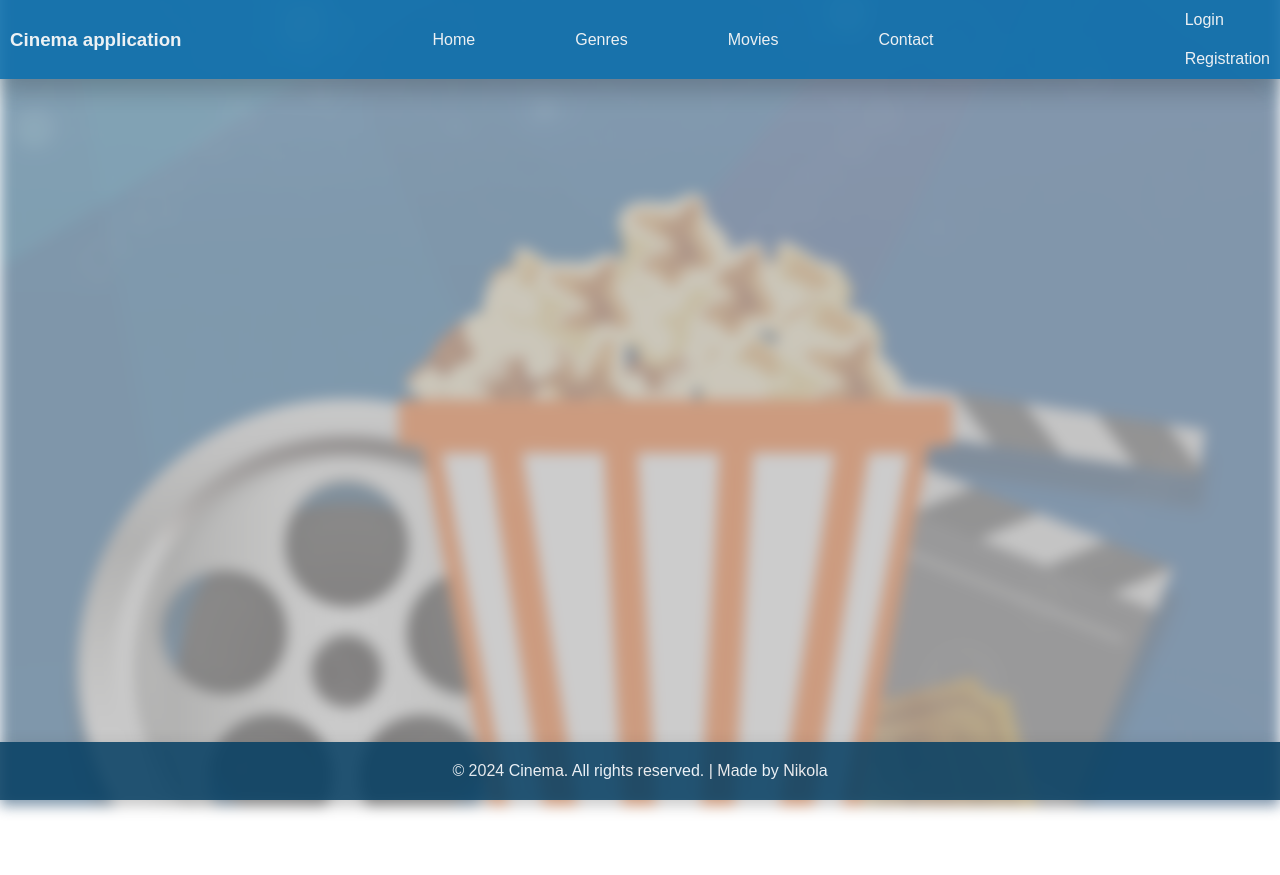
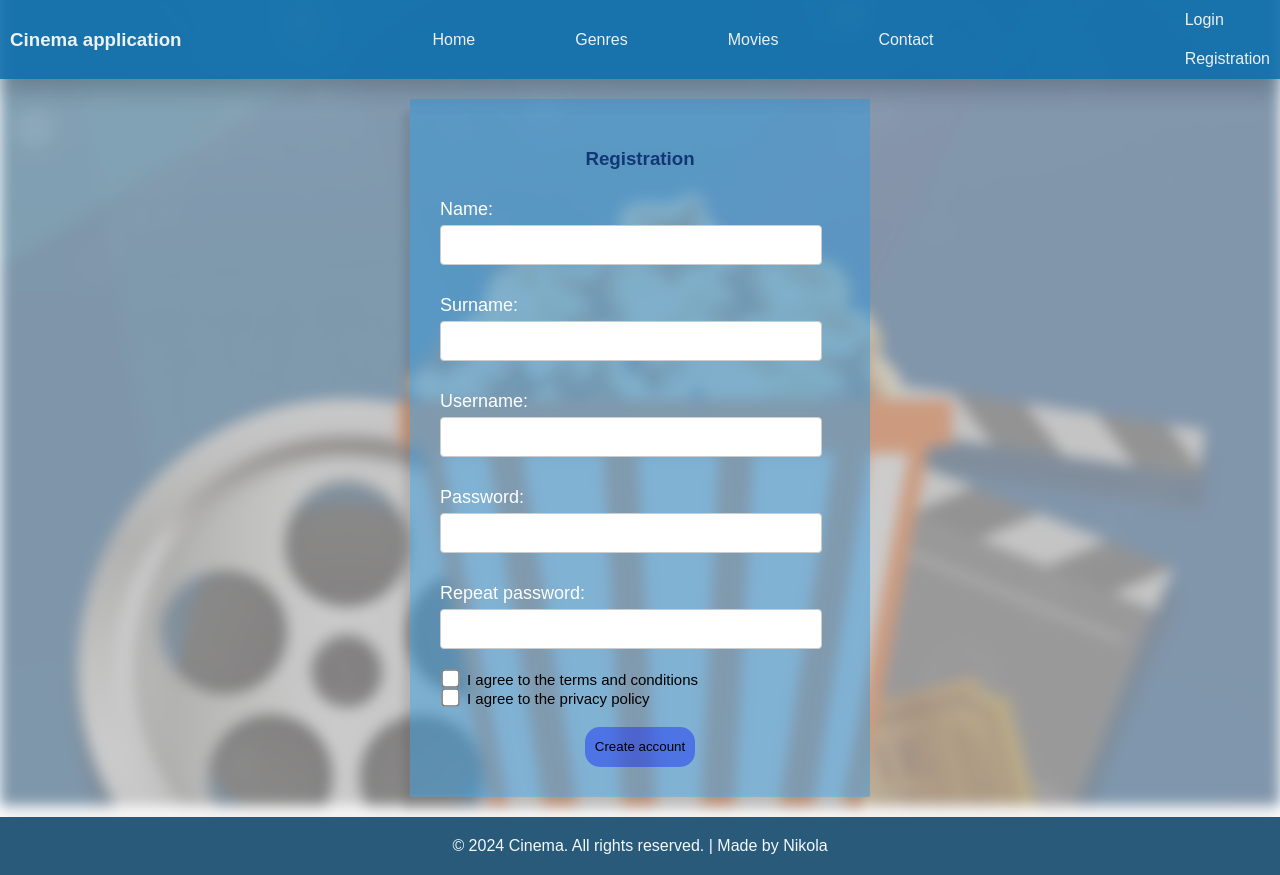
Before and after one commit to nikola100sic/cinema, a React (Create React App) app in the folder cinemaProject/frontend/: page /registration in a window 1280 px wide. Before the commit the page ends 800 px from the top, so only its background shows below. Built offline with nearby package versions, Linux system fonts and the light colour scheme.

Commit message:
added temp changes to this branch

```diff
--- a/cinemaProject/frontend/src/App.tsx
+++ b/cinemaProject/frontend/src/App.tsx
@@ -12,6 +12,10 @@ import GenreAddPage from './pages/genres/GenreAddPage';
 import GenreEditPage from './pages/genres/GenreEditPage';
 import Home from './pages/home/Home';
 import ScreeningAddPage from './pages/screenings/ScreeningAddPage';
+import Contact from './pages/contact/ContactPage';
+import ContactPage from './pages/contact/ContactPage';
+import LoginPage from './pages/auth/LoginPage';
+import RegistrationPage from './pages/auth/RegistrationPage';
 
 function App() {
   return (
@@ -28,6 +32,9 @@ function App() {
             <Route path="/movies/add" element={<MovieAddPage />} />
             <Route path="/movies/edit/:id" element={<MovieEditPage />} />
             <Route path="/screenings/add" element={<ScreeningAddPage />} />
+            <Route path="/contact" element={<ContactPage />} />
+            <Route path="/login" element={<LoginPage />} />
+            <Route path="/registration" element={<RegistrationPage />} />
           </Routes>
         </Layout>
       </Router>
--- /dev/null
+++ b/cinemaProject/frontend/src/pages/auth/LoginPage.tsx
@@ -0,0 +1,26 @@
+import React from 'react';
+import {
+  AuthFormContainer,
+  AuthFormInput,
+  AuthFormTitle,
+  ButtonContainer,
+  FormLabel,
+} from '../../components/shared/forms/Forms.styled';
+import Button from '../../components/shared/button/Button';
+
+const LoginPage = () => {
+  return (
+    <AuthFormContainer>
+      <AuthFormTitle>Login</AuthFormTitle>
+      <FormLabel>Username: </FormLabel>
+      <AuthFormInput></AuthFormInput>
+      <FormLabel>Password: </FormLabel>
+      <AuthFormInput></AuthFormInput>
+      <ButtonContainer>
+        <Button text="Login" type="submit" />
+      </ButtonContainer>
+    </AuthFormContainer>
+  );
+};
+
+export default LoginPage;
--- /dev/null
+++ b/cinemaProject/frontend/src/pages/auth/RegistrationPage.tsx
@@ -0,0 +1,62 @@
+import React, { useState } from 'react';
+import {
+  AuthFormContainer,
+  AuthFormInput,
+  AuthFormTitle,
+  ButtonContainer,
+  CheckboxInput,
+  FormLabel,
+  Label,
+} from '../../components/shared/forms/Forms.styled';
+import Button from '../../components/shared/button/Button';
+
+const RegistrationPage = () => {
+  const [termsAccepted, setTermsAccepted] = useState(false);
+  const [privacyPolicyAccepted, setPrivacyPolicyAccepted] = useState(false);
+
+  const isFormValid = termsAccepted && privacyPolicyAccepted;
+
+  return (
+    <AuthFormContainer>
+      <AuthFormTitle>Registration</AuthFormTitle>
+      <FormLabel>Name: </FormLabel>
+      <AuthFormInput></AuthFormInput>
+      <FormLabel>Surname: </FormLabel>
+      <AuthFormInput></AuthFormInput>
+      <FormLabel>Username: </FormLabel>
+      <AuthFormInput></AuthFormInput>
+      <FormLabel>Password: </FormLabel>
+      <AuthFormInput type="password"></AuthFormInput>
+      <FormLabel>Repeat password: </FormLabel>
+      <AuthFormInput type="password"></AuthFormInput>
+
+      <>
+        <Label>
+          <CheckboxInput
+            type="checkbox"
+            checked={termsAccepted}
+            onChange={() => setTermsAccepted(!termsAccepted)}
+          />
+          I agree to the terms and conditions
+        </Label>
+      </>
+
+      <>
+        <Label>
+          <CheckboxInput
+            type="checkbox"
+            checked={privacyPolicyAccepted}
+            onChange={() => setPrivacyPolicyAccepted(!privacyPolicyAccepted)}
+          />
+          I agree to the privacy policy
+        </Label>
+      </>
+
+      <ButtonContainer>
+        <Button text="Create account" type="submit" disabled={!isFormValid} />
+      </ButtonContainer>
+    </AuthFormContainer>
+  );
+};
+
+export default RegistrationPage;
--- a/cinemaProject/frontend/src/pages/movies/MovieAddPage.tsx
+++ b/cinemaProject/frontend/src/pages/movies/MovieAddPage.tsx
@@ -1,5 +1,6 @@
 import React, { useEffect, useState } from 'react';
 import {
+  ButtonContainer,
   CheckBoxGroup,
   CheckboxInput,
   CheckBoxItem,
@@ -12,7 +13,6 @@ import {
 } from '../../components/shared/forms/Forms.styled';
 import { Genre } from '../../types/Genre';
 import genreServiceAxios from '../../components/api/genre.service.axios';
-import { ButtonContainer } from '../../components/ui/MovieCard/MovieCard.styled';
 import Button from '../../components/shared/button/Button';
 import { useNavigate } from 'react-router-dom';
 import { toast } from 'react-toastify';
--- a/cinemaProject/frontend/src/pages/movies/MovieEditPage.tsx
+++ b/cinemaProject/frontend/src/pages/movies/MovieEditPage.tsx
@@ -4,6 +4,7 @@ import { Movie } from '../../types/Movie';
 import { Genre } from '../../types/Genre';
 import movieServiceAxios from '../../components/api/movie.service.axios';
 import {
+  ButtonContainer,
   CheckBoxGroup,
   CheckboxInput,
   CheckBoxItem,
@@ -14,7 +15,6 @@ import {
   MoviePageStyled,
   MoviePicture,
 } from '../../components/shared/forms/Forms.styled';
-import { ButtonContainer } from '../../components/ui/MovieCard/MovieCard.styled';
 import Button from '../../components/shared/button/Button';
 import genreServiceAxios from '../../components/api/genre.service.axios';
 import { toast } from 'react-toastify';
--- a/cinemaProject/frontend/src/pages/screenings/ScreeningAddPage.tsx
+++ b/cinemaProject/frontend/src/pages/screenings/ScreeningAddPage.tsx
@@ -5,12 +5,12 @@ import { Hall } from '../../types/Hall';
 import hallServiceAxios from '../../components/api/hall.service.axios';
 import {
   AddScreeningContainer,
+  ButtonContainer,
   FormLabel,
   ScreeningFormInput,
   ScreeningFormTitle,
 } from '../../components/shared/forms/Forms.styled';
 import Dropdown from '../../components/shared/dropdown/Dropdown';
-import { ButtonContainer } from '../../components/ui/MovieCard/MovieCard.styled';
 import Button from '../../components/shared/button/Button';
 import { toast } from 'react-toastify';
 import screeningServiceAxios from '../../components/api/screening.service.axios';
```
